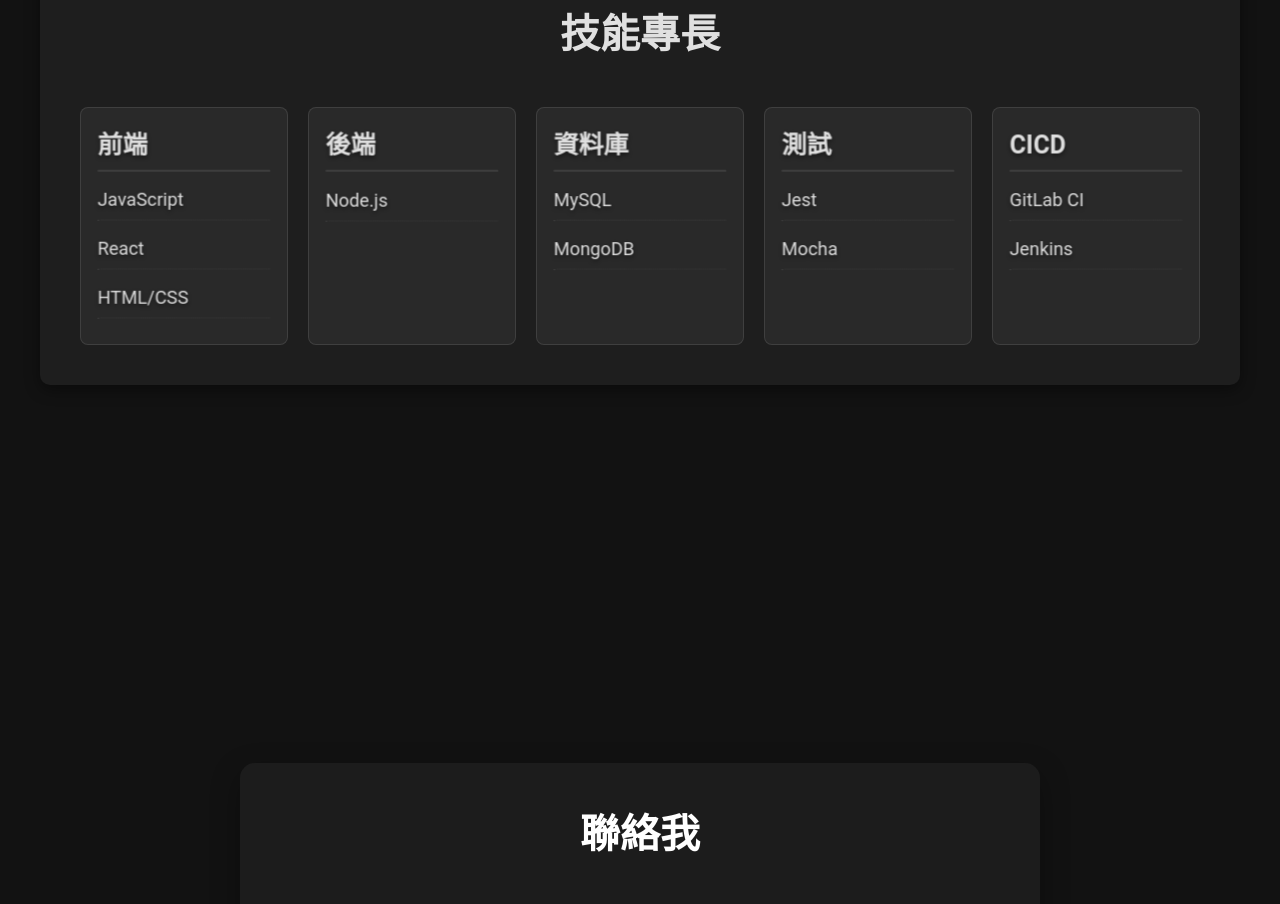
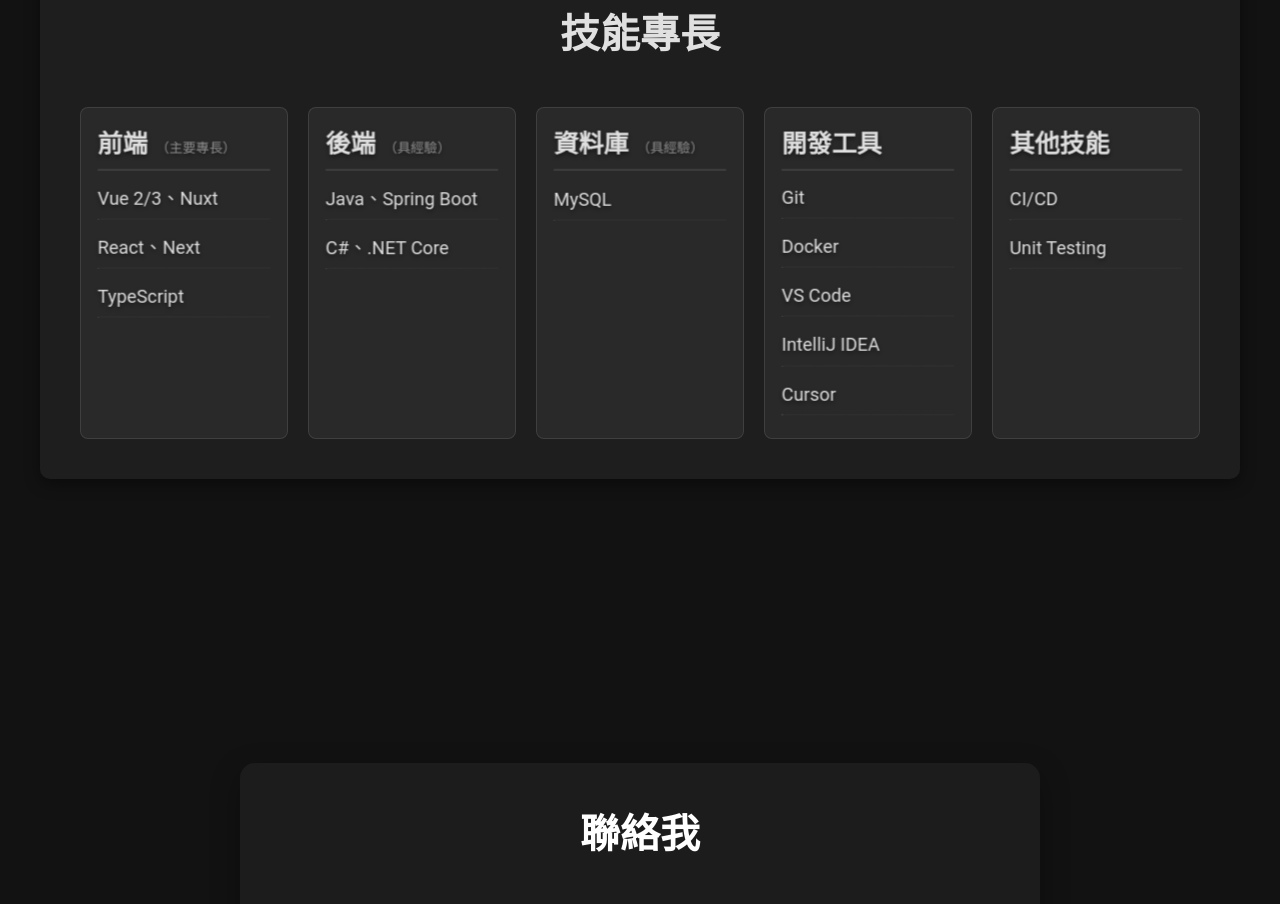
Before and after one commit to jeffreylinyu/LinYu-portfolio, a plain HTML site: page index.html in a window 1280 px wide. Shown: the part 1737-2641 px from the top of the page. Drawn offline with nearby package versions, Linux system fonts and the light colour scheme.

Commit message:
feat: 更新技能區塊內容與樣式

```diff
--- a/css/styles.css
+++ b/css/styles.css
@@ -241,6 +241,13 @@ section {
   padding: 5px 0;
   border-bottom: 1px dotted rgba(255, 255, 255, 0.1);
 }
+/* 技能類別標題的小標提示 */
+.skill-category h3 .skill-level {
+  font-size: 0.8rem;
+  color: rgba(255, 255, 255, 0.5);
+  font-weight: normal;
+  margin-left: 8px;
+}
 /* 聯絡區塊 */
 .contact {
   max-width: 800px;
--- a/index.html
+++ b/index.html
@@ -105,7 +105,9 @@
             />
             <div class="project-overlay">查看專案</div>
             <div class="project-content">
-              <h3 style="margin-bottom: 8px">LinYu-Portfolio - 個人作品集(本網站)</h3>
+              <h3 style="margin-bottom: 8px">
+                LinYu-Portfolio - 個人作品集(本網站)
+              </h3>
               <p>
                 🌟 一個展示我的技能與專案的個人作品集網站，擁有精美的 UI
                 設計與動態動畫，並透過 GitHub Pages 部署。
@@ -116,44 +118,47 @@
       </div>
     </section>
 
-    <!-- Skills 區塊 - 技能分類卡片方式展示 -->
+    <!-- Skills 區塊 -->
     <section class="flag" id="skills">
       <div class="container" data-aos="fade-up" data-aos-duration="1000">
         <h2 class="section-title">技能專長</h2>
         <div class="skills-grid">
           <div class="skill-category" data-category="前端">
-            <h3>前端</h3>
+            <h3>前端<span class="skill-level">（主要專長）</span></h3>
             <ul>
-              <li>JavaScript</li>
-              <li>React</li>
-              <li>HTML/CSS</li>
+              <li>Vue 2/3、Nuxt</li>
+              <li>React、Next</li>
+              <li>TypeScript</li>
             </ul>
           </div>
           <div class="skill-category" data-category="後端">
-            <h3>後端</h3>
+            <h3>後端<span class="skill-level">（具經驗）</span></h3>
             <ul>
-              <li>Node.js</li>
+              <li>Java、Spring Boot</li>
+              <li>C#、.NET Core</li>
             </ul>
           </div>
           <div class="skill-category" data-category="資料庫">
-            <h3>資料庫</h3>
+            <h3>資料庫<span class="skill-level">（具經驗）</span></h3>
             <ul>
               <li>MySQL</li>
-              <li>MongoDB</li>
             </ul>
           </div>
-          <div class="skill-category" data-category="測試">
-            <h3>測試</h3>
+          <div class="skill-category" data-category="開發工具">
+            <h3>開發工具</h3>
             <ul>
-              <li>Jest</li>
-              <li>Mocha</li>
+              <li>Git</li>
+              <li>Docker</li>
+              <li>VS Code</li>
+              <li>IntelliJ IDEA</li>
+              <li>Cursor</li>
             </ul>
           </div>
-          <div class="skill-category" data-category="CICD">
-            <h3>CICD</h3>
+          <div class="skill-category" data-category="其他">
+            <h3>其他技能</h3>
             <ul>
-              <li>GitLab CI</li>
-              <li>Jenkins</li>
+              <li>CI/CD</li>
+              <li>Unit Testing</li>
             </ul>
           </div>
         </div>
@@ -161,11 +166,7 @@
     </section>
 
     <!-- Contact 區塊 -->
-    <section
-      class="flag"
-      id="contact"
-      class="parallax"
-    >
+    <section class="flag" id="contact" class="parallax">
       <div
         class="container contact"
         data-aos="fade-up"
@@ -175,7 +176,12 @@
         <form id="contactForm" onsubmit="handleSubmit(event)">
           <input type="text" name="name" placeholder="您的姓名" required />
           <input type="email" name="email" placeholder="電子郵件" required />
-          <textarea name="message" rows="5" placeholder="訊息內容" required></textarea>
+          <textarea
+            name="message"
+            rows="5"
+            placeholder="訊息內容"
+            required
+          ></textarea>
           <input type="hidden" name="date" id="contact_date" />
           <button class="btn-3d" type="submit">送出訊息</button>
         </form>
```
